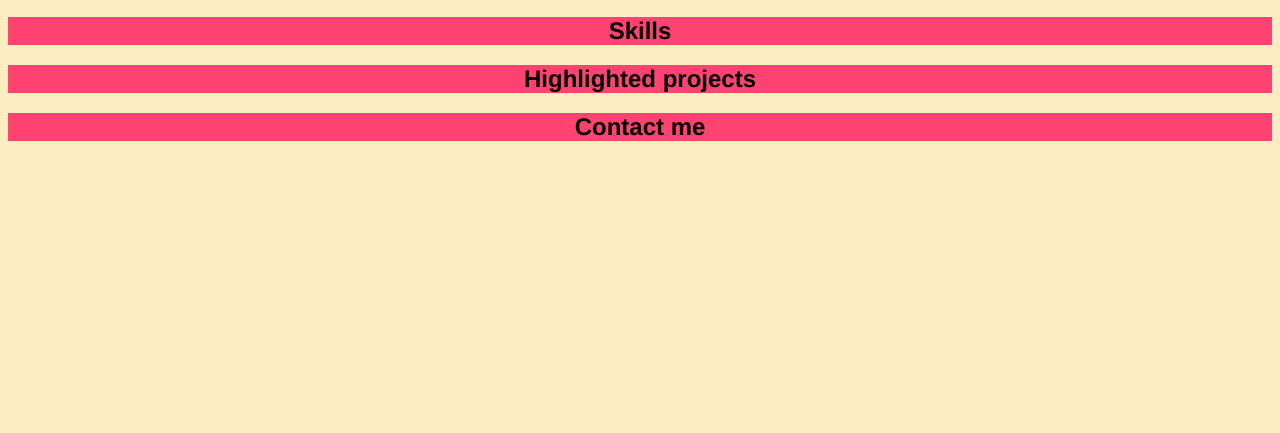
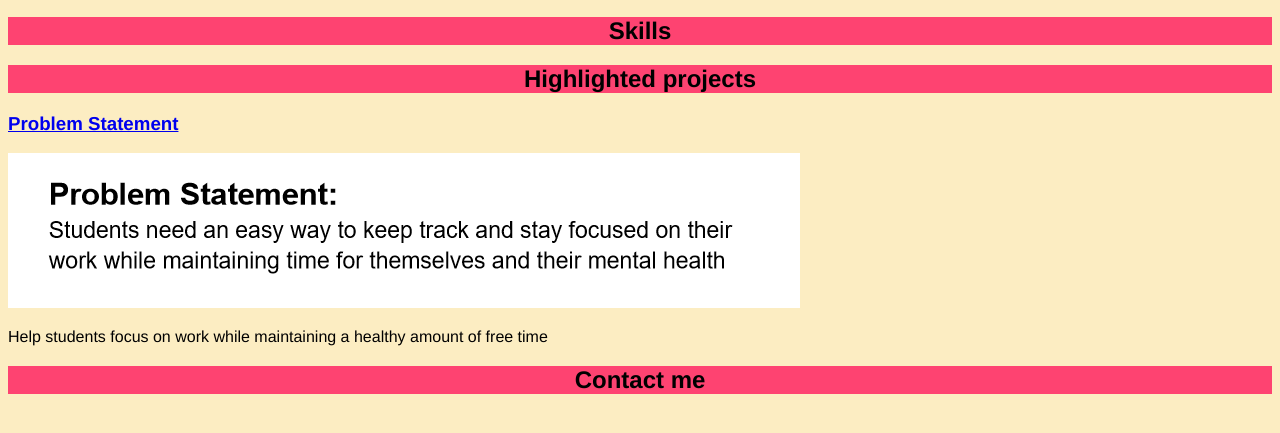
Before and after one commit to xmarzbarz/xmarzbarz.github.io, a plain HTML site: page index.html in a window 1280 px wide. Shown: the part 111-544 px from the top of the page. Drawn offline with Linux system fonts and the light colour scheme.

Commit message:
Update index.html

```diff
--- a/index.html
+++ b/index.html
@@ -8,7 +8,16 @@
 <h1>Miguel Reyes</h1>
 <h2>About me</h2><div class="about"></div>
 <h2>Skills</h2><div class="skills"></div>
-<h2>Highlighted projects</h2><div class="projects"></div>
+<h2>Highlighted projects</h2>
+<div class = "projects">
+<!-- Problem Statement Assignment -->
+<section class="project">
+<a href="files/MiguelProblemStatement.pdf"><h3>Problem Statement</h3></a>
+<a href="files/MiguelProblemStatement.pdf"><img src="images/Problem.png"></a>
+<p>Help students focus on work while maintaining a healthy amount of free time</p>
+</section>
+</div>
+
 <h2>Contact me</h2><div class="contact"></div>
 </body>
 </html>
```
